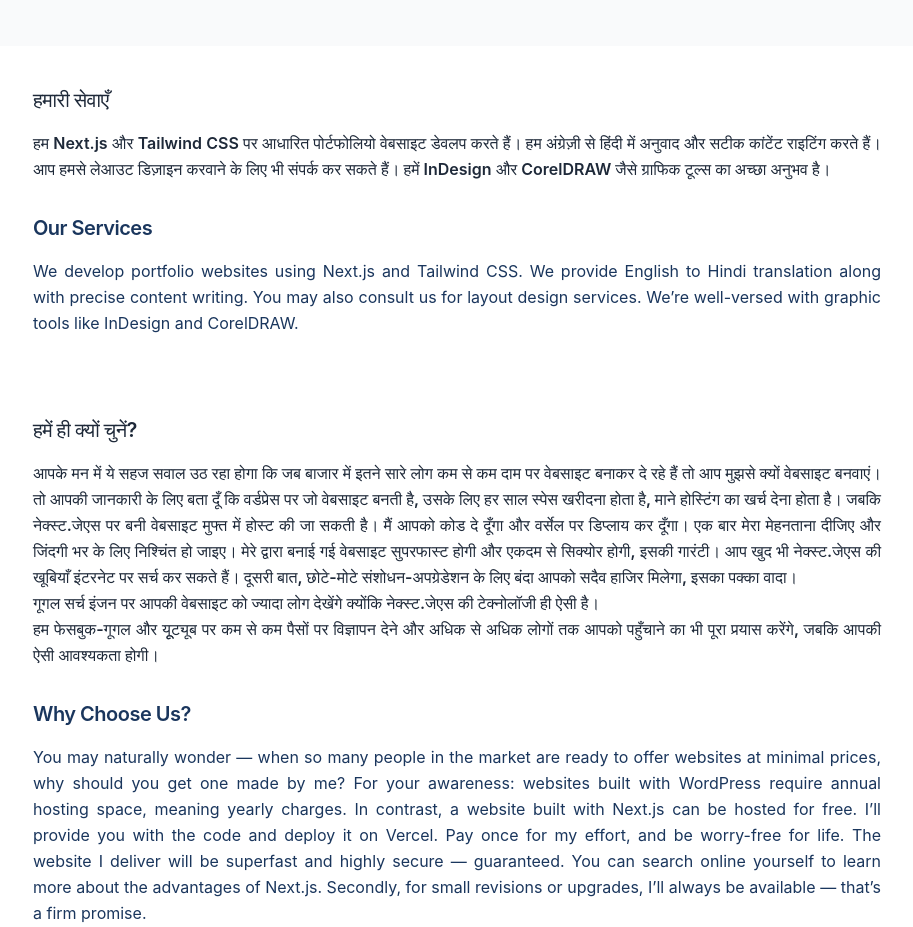
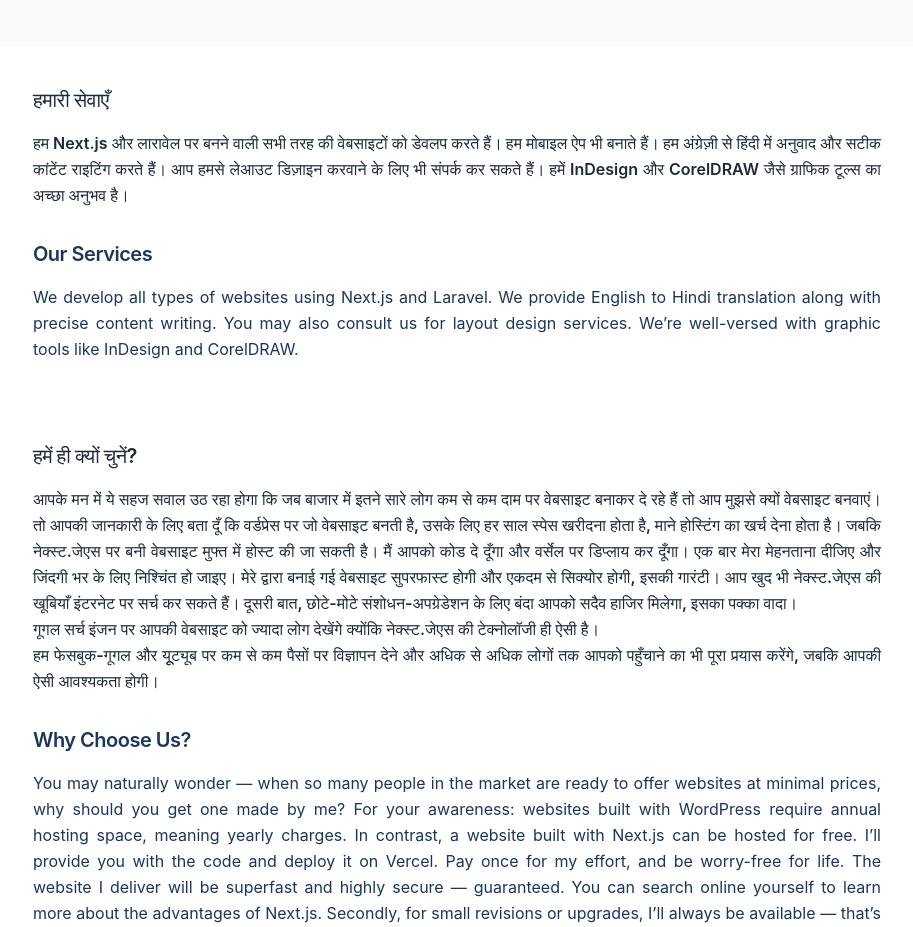
Before and after one commit to kp1153/creativesolutions, a Next.js app: page / in a window 1280 px wide. Shown: the part 2760-3687 px from the top of the page, without its empty margins (183-1096 px from the left). Built offline with nearby package versions, Linux system fonts and the light colour scheme; no server answers.

Commit message:
force deploy

```diff
--- a/components/Services.js
+++ b/components/Services.js
@@ -5,10 +5,11 @@ export default function OurServices() {
       <div className="font-semibold">
         <h2 className="text-xl font-bold mb-4">हमारी सेवाएँ</h2>
         <p>
-          हम Next.js और Tailwind CSS पर आधारित पोर्टफोलियो वेबसाइट डेवलप करते
-          हैं। हम अंग्रेज़ी से हिंदी में अनुवाद और सटीक कांटेंट राइटिंग करते
-          हैं। आप हमसे लेआउट डिज़ाइन करवाने के लिए भी संपर्क कर सकते हैं। हमें
-          InDesign और CorelDRAW जैसे ग्राफिक टूल्स का अच्छा अनुभव है।
+          हम Next.js और लारावेल पर बनने वाली सभी तरह की वेबसाइटों को डेवलप करते
+          हैं। हम मोबाइल ऐप भी बनाते हैं। हम अंग्रेज़ी से हिंदी में अनुवाद और
+          सटीक कांटेंट राइटिंग करते हैं। आप हमसे लेआउट डिज़ाइन करवाने के लिए भी
+          संपर्क कर सकते हैं। हमें InDesign और CorelDRAW जैसे ग्राफिक टूल्स का
+          अच्छा अनुभव है।
         </p>
       </div>
 
@@ -16,10 +17,10 @@ export default function OurServices() {
       <div className="text-[#1A365D]">
         <h2 className="text-xl font-bold mb-4">Our Services</h2>
         <p>
-          We develop portfolio websites using Next.js and Tailwind CSS. We
-          provide English to Hindi translation along with precise content
-          writing. You may also consult us for layout design services. We’re
-          well-versed with graphic tools like InDesign and CorelDRAW.
+          We develop all types of websites using Next.js and Laravel. We provide
+          English to Hindi translation along with precise content writing. You
+          may also consult us for layout design services. We’re well-versed with
+          graphic tools like InDesign and CorelDRAW.
         </p>
       </div>
     </section>
```
